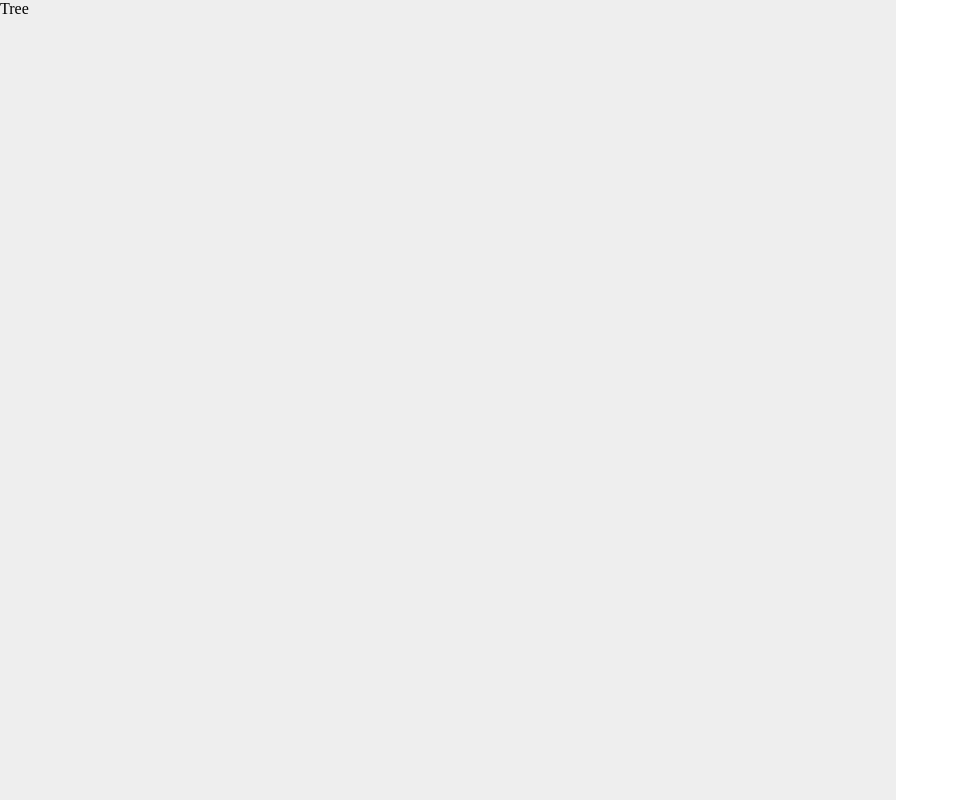
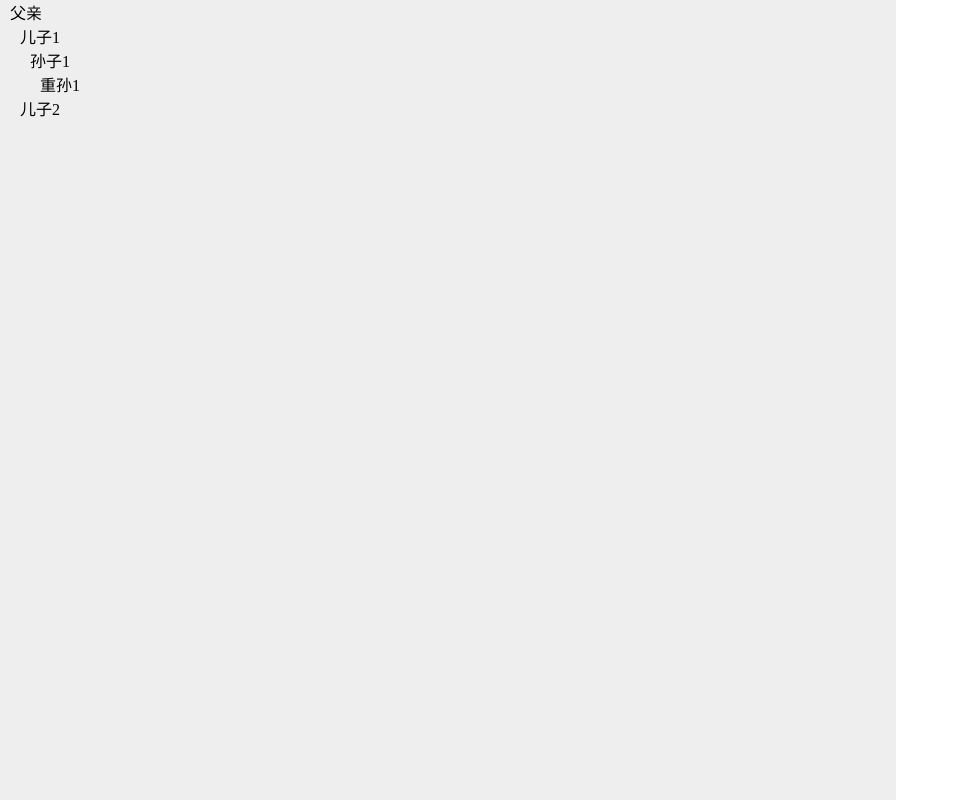
Before and after one commit to wuxianqiang/tree, a React app: page / in a window 1280 px wide. Shown: the whole page, without its empty margins (0-959 px from the left). Built offline with nearby package versions, Linux system fonts and the light colour scheme.

Commit message:
添加结构和样式

```diff
--- a/src/components/index.less
+++ b/src/components/index.less
@@ -1,10 +1,30 @@
 .tree {
-  position: fixed;
-  top: 0;
-  left: 0;
-  bottom: 0;
-  width: 70%;
-  overflow-x: hidden;
-  overflow-y: auto;
+  position        : fixed;
+  top             : 0;
+  left            : 0;
+  bottom          : 0;
+  width           : 70%;
+  overflow-x      : hidden;
+  overflow-y      : auto;
   background-color: #eee;
+
+  .tree-nodes {
+    position: relative;
+    overflow: hidden;
+
+    .tree-node {
+      .inner {
+        color       : #000;
+        font-style  : 20px;
+        position    : relative;
+        cursor      : pointer;
+        padding-left: 10px;
+
+        .content {
+          display: inline-block;
+          width  : 100%;
+        }
+      }
+    }
+  }
 }
--- /dev/null
+++ b/src/components/tree-node.tsx
@@ -0,0 +1,35 @@
+import React from 'react'
+import './index.less'
+import { TreeData } from '../typings'
+
+interface Props {
+  data: TreeData
+}
+
+class TreeNode extends React.Component<Props> {
+  render() {
+    let { data: { name, children } } = this.props
+    return (
+      <div className="tree-node">
+        <div className="inner">
+          <span className="content">
+            {name}
+          </span>
+          {
+            (children && children.length > 0) && (
+              <div className="children">
+                {
+                  children.map((item: TreeData) => (
+                    <TreeNode data={item} key={item.key} />
+                  ))
+                }
+              </div>
+            )
+          }
+        </div>
+      </div>
+    );
+  }
+}
+
+export default TreeNode
--- a/src/components/tree.tsx
+++ b/src/components/tree.tsx
@@ -1,19 +1,25 @@
 import React from 'react'
 import './index.less'
 import { TreeData } from '../typings'
+import TreeNode from './tree-node'
 
 // 接口类型，可以用来装饰，约束，组件的属性
 interface Props {
   data: TreeData
 }
 
+// 泛型（Generics）是指在定义函数、接口或类的时候，不预先指定具体的类型，而在使用的时候再指定类型的一种特性
 class Tree extends React.Component<Props> {
   constructor(props: Props) {
     super(props)
   }
   render() {
     return (
-      <div className="tree">Tree</div>
+      <div className="tree">
+        <div className="tree-nodes">
+          <TreeNode data={this.props.data} />
+        </div>
+      </div>
     );
   }
 }
--- a/src/typings.tsx
+++ b/src/typings.tsx
@@ -8,3 +8,5 @@
 
 // ?:可选属性
 // 类型声明文件
+// interface：用来描述对象的形状
+// TreeData[] 表示数组，数组的每一项是结构是TreeData
```
